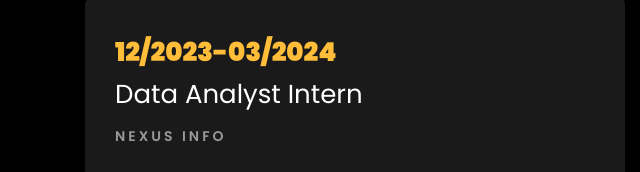
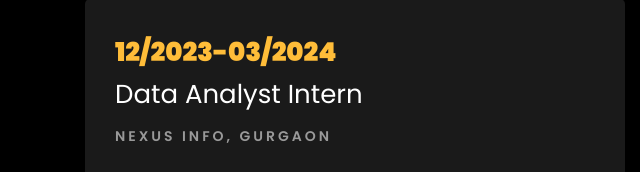
Before and after one commit to HarshKhurana1418/Harshkhurana1418.github.io, a plain HTML site: page index.html in a window 1280 px wide. Shown: the part 2097-2269 px from the top of the page, 0-640 px from the left. Drawn offline with Linux system fonts and the light colour scheme; files whose address does not match are found by name.

Commit message:
second commit

```diff
--- a/index.html
+++ b/index.html
@@ -326,7 +326,7 @@
 					<div class="resume-wrap ftco-animate">
 						<span class="date">12/2023-03/2024</span>
 						<h2>Data Analyst Intern</h2>
-						<span class="position">Nexus Info </span>
+						<span class="position">Nexus Info, Gurgaon </span>
 						<p class="mt-4"> Data Analyst Intern, where I gained valuable experience in data analytics, analysis, and visualization using tools like Python, SQL, Excel, and Tableau.
 							<!-- <ul>
 								<li>Analysed ad campaigns, clickstream, and customer surveys data, identified an increasing demand and launched a strategic product line.</li>
```
